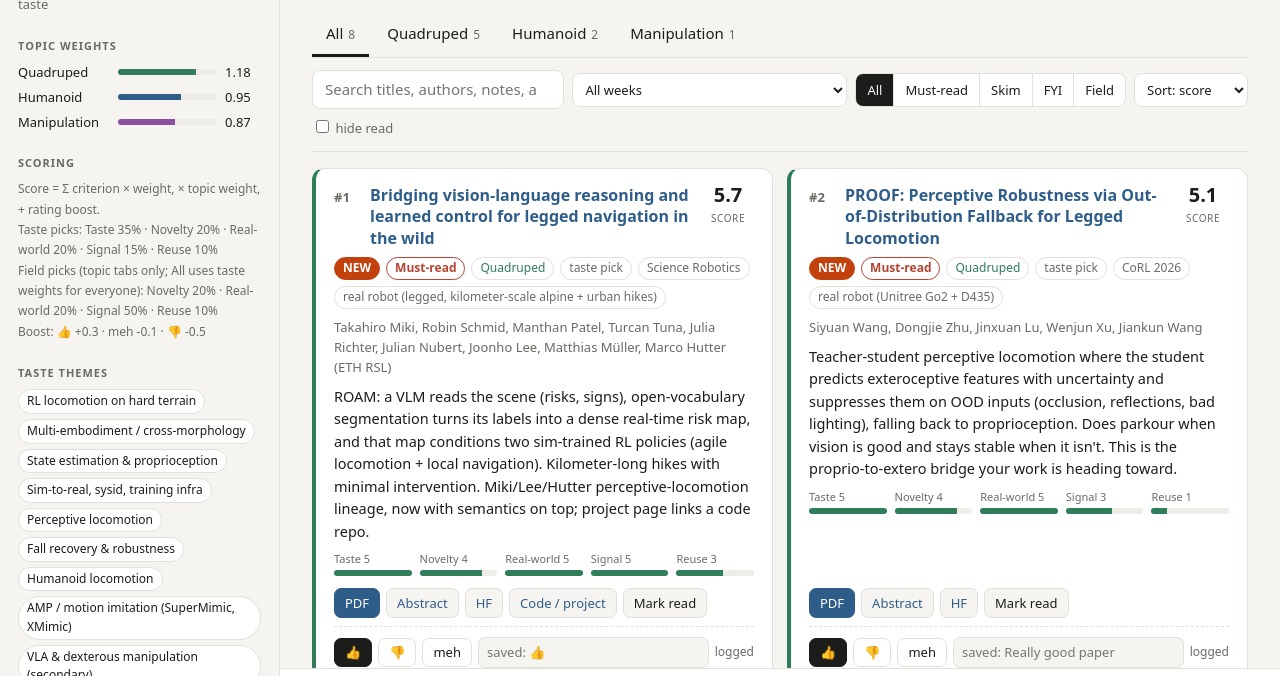
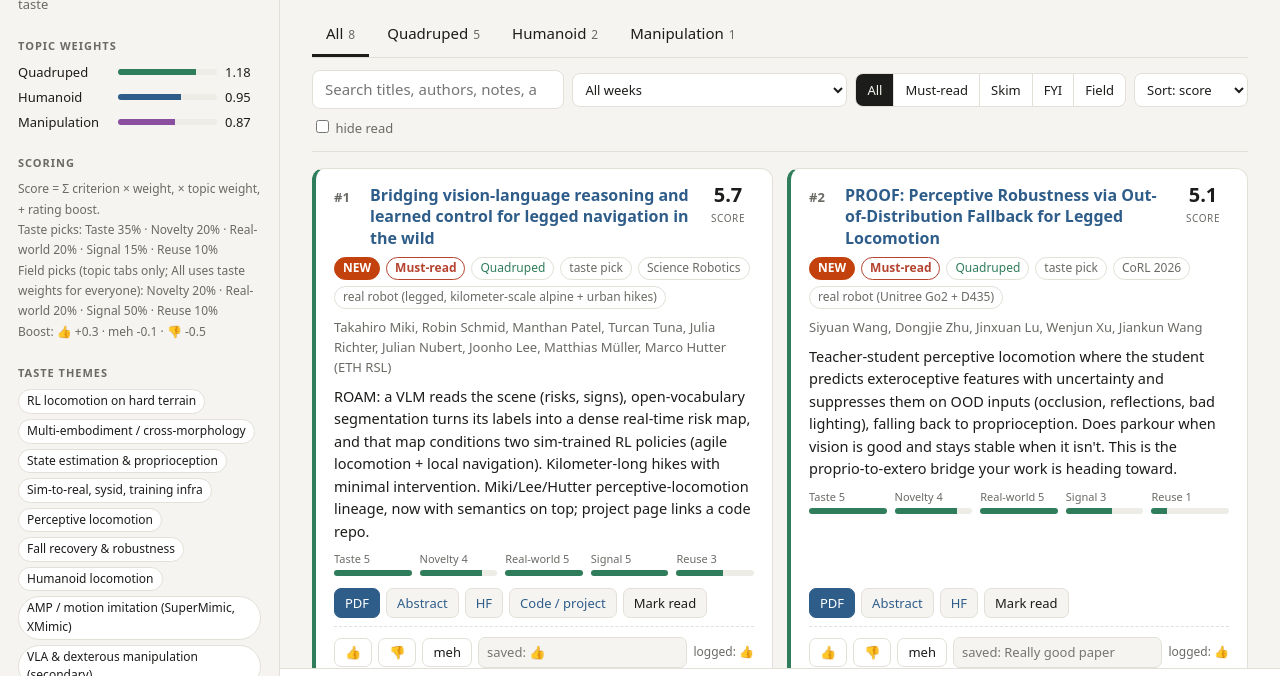
Before and after one commit to vishcomestrue/robot-learning-digest, a plain HTML site: page site/index.html in a window 1280 px wide. Shown: the part 74-750 px from the top of the page. Drawn offline with Linux system fonts and the light colour scheme.

Commit message:
Site: clicked ratings no longer change scores; only logged ratings count
Co-Authored-By: Claude Opus 5.5 <noreply@anthropic.com>

```diff
--- a/site/index.html
+++ b/site/index.html
@@ -123,7 +123,8 @@ const S=Object.assign({topic:"All",week:"all",tag:"All",sort:"score",hideRead:fa
 const save=()=>ls.set("ui2",{topic:S.topic,week:S.week,tag:S.tag,sort:S.sort,hideRead:S.hideRead});
 let read=ls.get("read",{}), mine=ls.get("myRatings",{}); // mine: {id:{r,why}} not yet sent
 
-const ratingOf=p=>mine[p.id]?.r??p.rating??null;
+// Scores use ONLY ratings logged in data.js. Clicks here just build the feedback line (stored in this browser only).
+const ratingOf=p=>p.rating??null;
 // In the All tab every paper uses the taste rubric so field picks don't outrank on-taste papers.
 function score(p,allTab){
   if(!p.scores)return null;
@@ -161,7 +162,7 @@ function list(){
   return r;
 }
 function card(p,i){
-  const s=p._s, R=mine[p.id]||{}, rt=ratingOf(p);
+  const s=p._s, R=mine[p.id]||{}, rt=R.r??null;
   return `<article class="card ${p.topic} ${read[p.id]?"read":""}" data-id="${p.id}">
   <div class="chead"><span class="rank">#${i+1}</span>
     <h4><a href="${pdf(p.id)}" target="_blank" rel="noopener">${esc(p.title)}</a></h4>
@@ -179,7 +180,7 @@ function card(p,i){
     <button class="readbtn ${read[p.id]?"on":""}" data-act="read">${read[p.id]?"✓ Read":"Mark read"}</button></div>
   <div class="rate">${["👍","👎","meh"].map(r=>`<button class="${rt===r?"on":""}" data-r="${r}">${r}</button>`).join("")}
     <input placeholder="${p.rating?"saved: "+esc(p.ratingNote||p.rating):"reason (optional)"}" value="${esc(R.why||"")}">
-    ${p.rating&&!mine[p.id]?`<span class="saved">logged</span>`:""}</div>
+    ${p.rating?`<span class="saved">logged: ${esc(p.rating)}</span>`:""}</div>
 </article>`;
 }
 function render(){
```
